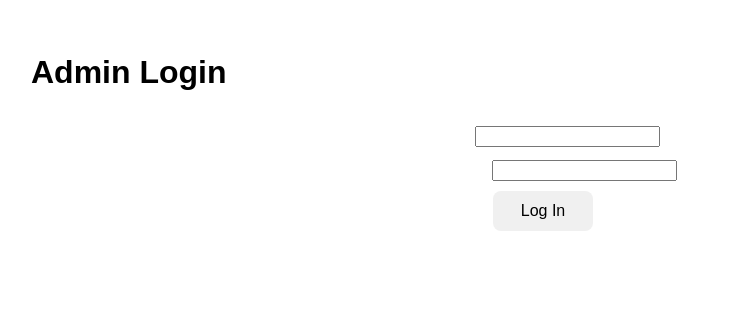
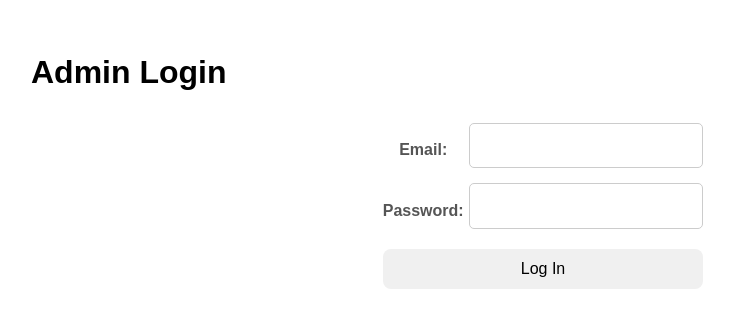
Before and after one commit to brodbeckleon/Portfolio-Website, a React (Vite) app in the folder front-end/: page /login in a window 1280 px wide. Shown: the part 130-458 px from the top of the page, without its empty margins (97-831 px from the left). Built offline with nearby package versions, Linux system fonts and the light colour scheme.

Commit message:
update admin loginpage

```diff
--- a/front-end/src/base.css
+++ b/front-end/src/base.css
@@ -65,3 +65,27 @@ button {
 button:hover {
   background-color: #d0d0d0;
 }
+
+input {
+  color: black;
+  width: 100%;
+  padding: 0.8rem;
+  border: 1px solid #ccc;
+  border-radius: 5px;
+  font-size: 1rem;
+  background-color: white;
+}
+
+label {
+  font-size: 1em;
+  font-family: Arial, Helvetica, sans-serif ;
+  font-weight: bold;
+  color: #555;
+}
+
+div.grid {
+  display:grid;
+  grid-template-columns: max-content max-content;
+  grid-gap:5px;
+  align-items: center;
+}
--- a/front-end/src/photography-service/admin/LoginPage.tsx
+++ b/front-end/src/photography-service/admin/LoginPage.tsx
@@ -41,7 +41,7 @@ const LoginPage: React.FC = () => {
         }}>
             <h2>Admin Login</h2>
             <form onSubmit={handleLogin} style={{ display: 'inline-block' }}>
-                <div>
+                <div className={"grid"}>
                         <label htmlFor="email">Email: </label>
                         <input
                             id="email"
@@ -52,9 +52,7 @@ const LoginPage: React.FC = () => {
                             onChange={(e) => setEmail(e.target.value)}
                             style={{ marginBottom: '10px' }}
                         />
-                </div>
 
-                <div>
                         <label htmlFor="password">Password: </label>
                         <input
                             id="password"
@@ -67,7 +65,11 @@ const LoginPage: React.FC = () => {
                         />
                 </div>
 
-                <button type="submit">Log In</button>
+                <button
+                    type="submit"
+                    style={{ width: '100%', marginTop: '10px' }}
+                >Log In
+                </button>
             </form>
         </div>
     );
```
Lines whose indentation alone changed are shown as unchanged.
